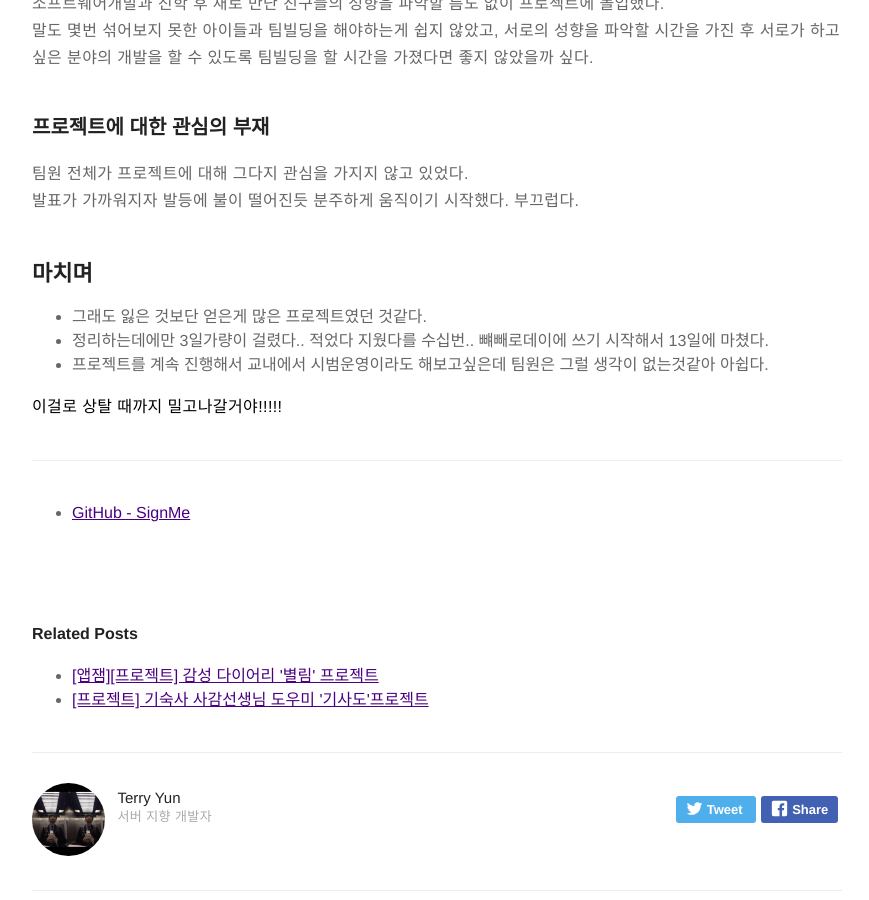
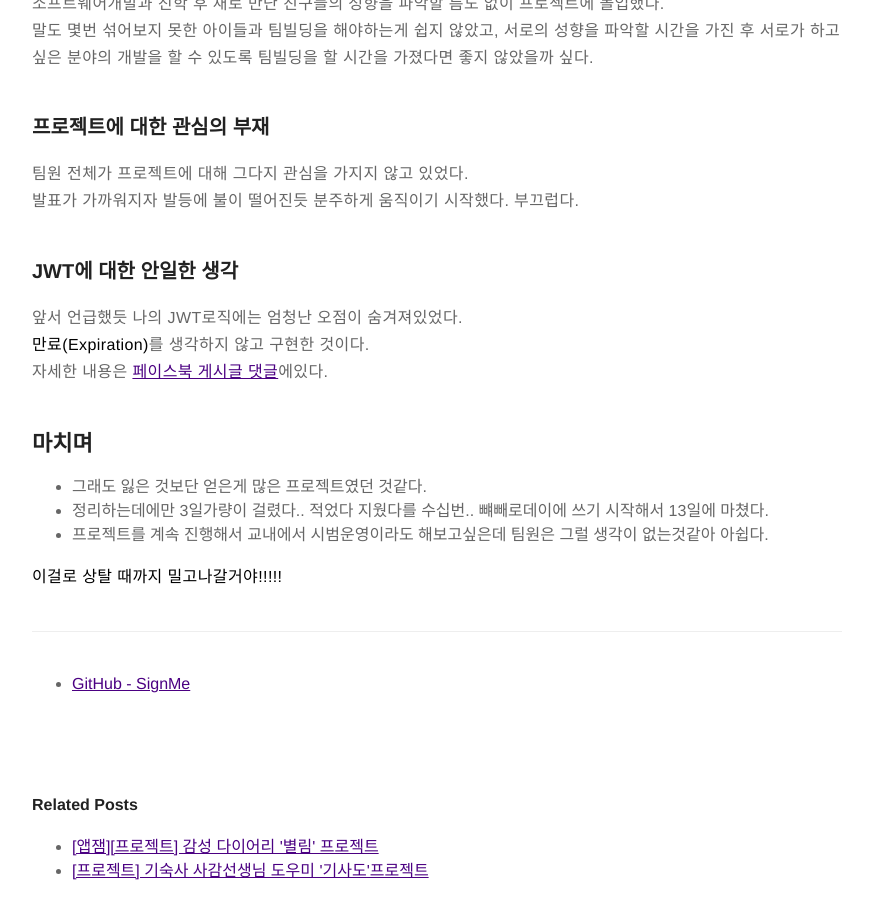
Before and after one commit to CHANMYUNG/nooheat.github.io, a Jekyll site: the page built from _posts/2017-11-13-signme-프로젝트-후기.md, in a window 1280 px wide and 900 px high, scrolled down 23315 px. Shown: the whole window, without its empty margins (203-1072 px from the left). Built offline with Jekyll 4.4.1, drawn with Linux system fonts in a browser that asks for light colours; comment, search, counter and statistics services are not loaded.

Commit message:
JWT에 대한 내용 추가

```diff
--- a/_posts/2017-11-13-signme-프로젝트-후기.md
+++ b/_posts/2017-11-13-signme-프로젝트-후기.md
@@ -246,6 +246,11 @@ FCM Push Notification 기능을 사용했는데, API 호출시 리퀘스트 바
 팀원 전체가 프로젝트에 대해 그다지 관심을 가지지 않고 있었다.
 발표가 가까워지자 발등에 불이 떨어진듯 분주하게 움직이기 시작했다. 부끄럽다.
 
+### JWT에 대한 안일한 생각
+앞서 언급했듯 나의 JWT로직에는 엄청난 오점이 숨겨져있었다.
+**만료(Expiration)**를 생각하지 않고 구현한 것이다.
+자세한 내용은 [페이스북 게시글 댓글](https://www.facebook.com/permalink.php?story_fbid=511249602566900&id=100010455944037)에있다.
+
 ## 마치며
 - 그래도 잃은 것보단 얻은게 많은 프로젝트였던 것같다.
 - 정리하는데에만 3일가량이 걸렸다.. 적었다 지웠다를 수십번.. 뺴빼로데이에 쓰기 시작해서 13일에 마쳤다.
```
